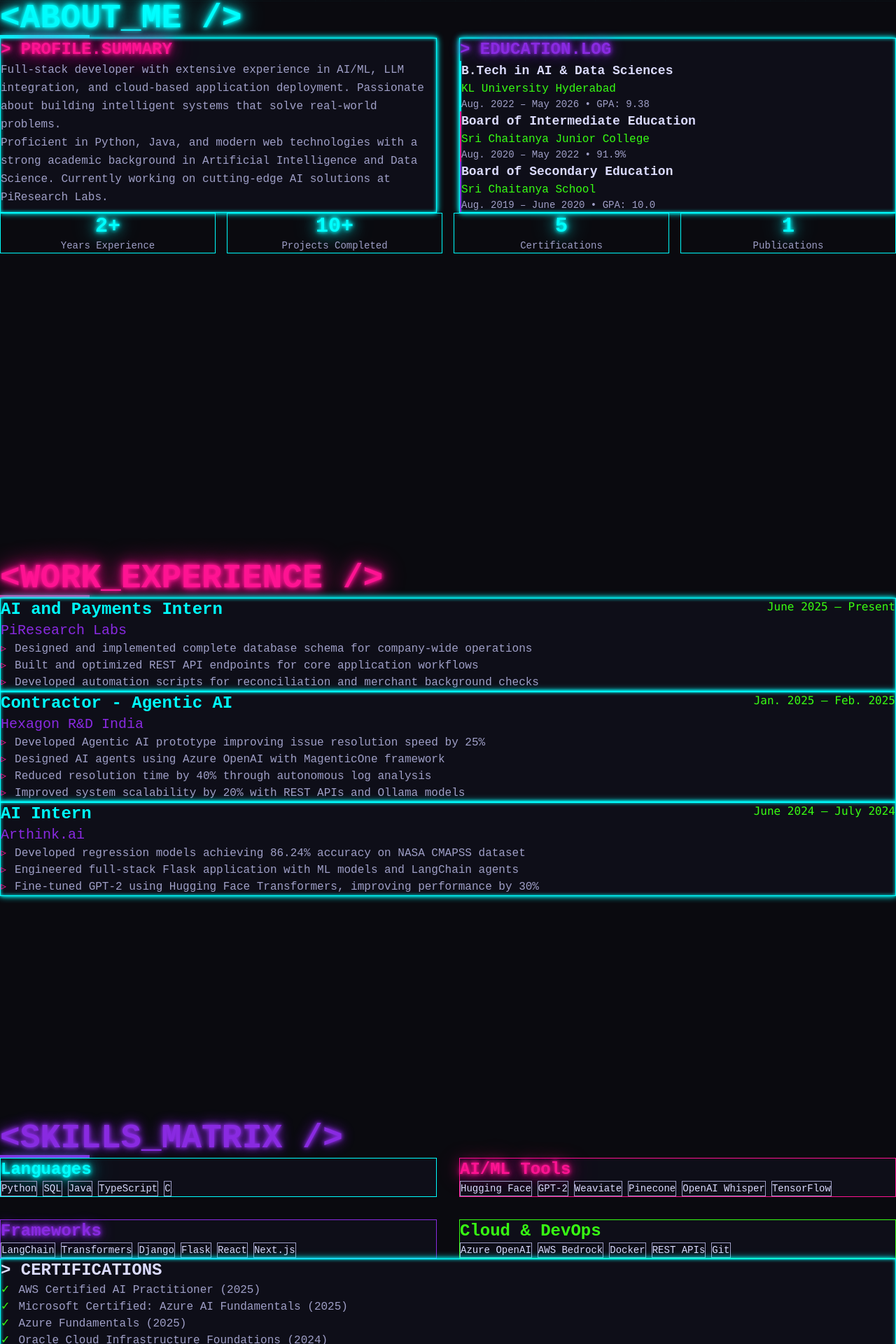
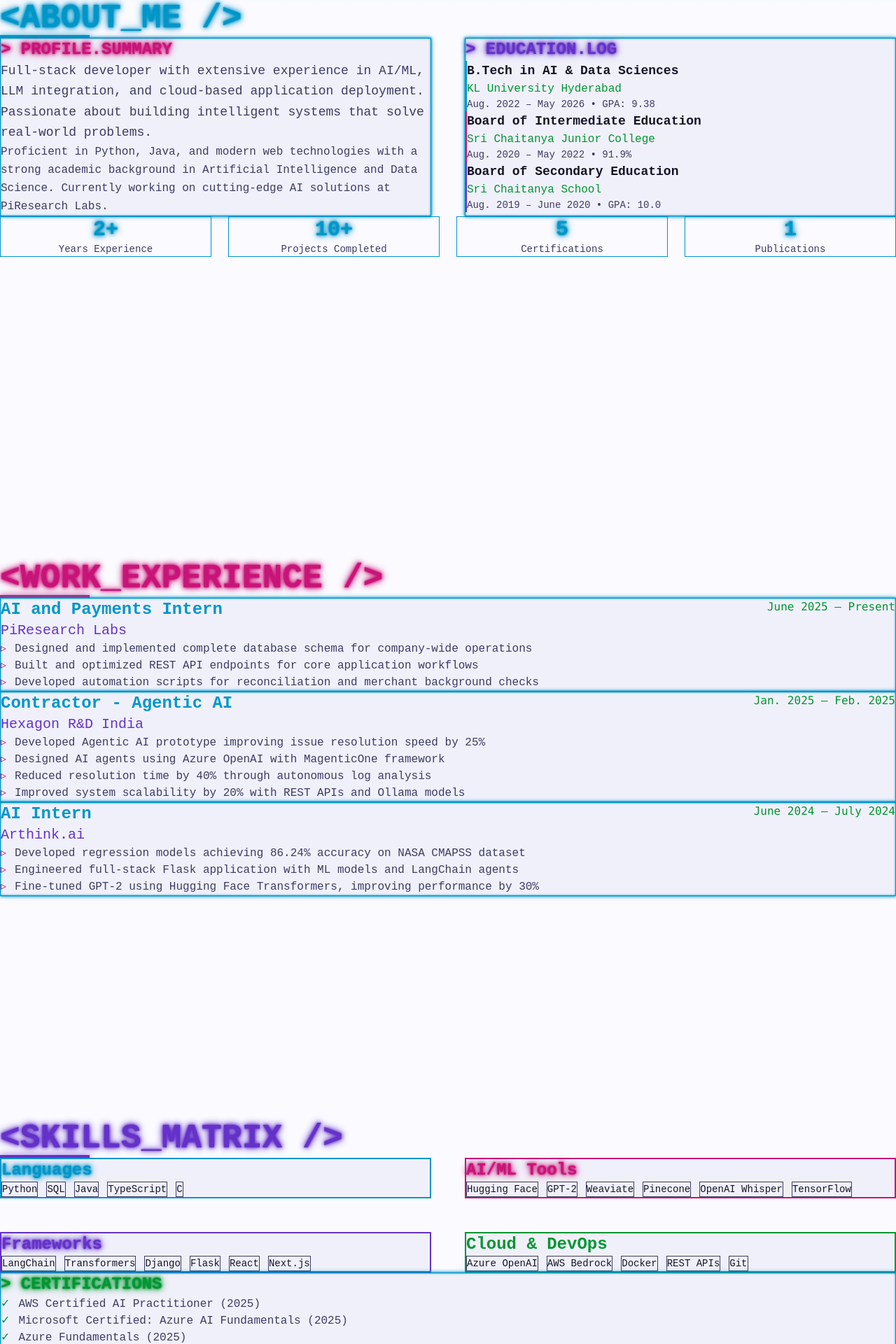
Before and after one commit to thississid/Portfolio, a Next.js app: page / in a window 1280 px wide. Shown: the part 798-2718 px from the top of the page at 70% size. Built offline with nearby package versions, Linux system fonts and the light colour scheme.

Commit message:
fix: build issue

```diff
--- a/src/app/globals.css
+++ b/src/app/globals.css
@@ -20,10 +20,14 @@
   }
 
   :root:not(.dark) {
-    --bg-primary: 240 240 255;
-    --bg-secondary: 230 230 245;
+    --bg-primary: 250 250 255;
+    --bg-secondary: 240 240 250;
     --text-primary: 20 20 40;
     --text-secondary: 60 60 100;
+    --neon-cyan: 0 150 200;
+    --neon-pink: 200 20 120;
+    --neon-purple: 100 50 200;
+    --neon-green: 0 150 50;
   }
 }
 
@@ -43,6 +47,13 @@ body {
   color: rgb(var(--text-primary));
   font-family: 'Courier New', monospace;
   overflow-x: hidden;
+  width: 100%;
+}
+
+main {
+  width: 100%;
+  display: flex;
+  flex-direction: column;
 }
 
 /* Cyberpunk scan lines effect */
@@ -136,12 +147,38 @@ body {
     0 0 20px rgb(var(--neon-purple));
 }
 
+.neon-text-green {
+  color: rgb(var(--neon-green));
+  text-shadow:
+    0 0 5px rgb(var(--neon-green)),
+    0 0 10px rgb(var(--neon-green)),
+    0 0 20px rgb(var(--neon-green));
+}
+
 .neon-border {
   border: 1px solid rgb(var(--neon-cyan));
   box-shadow:
     0 0 5px rgb(var(--neon-cyan)),
     0 0 10px rgb(var(--neon-cyan)),
     inset 0 0 5px rgb(var(--neon-cyan));
+}
+
+/* Light mode adjustments */
+:root:not(.dark) .neon-text-cyan,
+:root:not(.dark) .neon-text-pink,
+:root:not(.dark) .neon-text-purple,
+:root:not(.dark) .neon-text-green {
+  text-shadow:
+    0 0 3px currentColor,
+    0 0 6px currentColor,
+    0 0 12px currentColor;
+}
+
+:root:not(.dark) .neon-border {
+  box-shadow:
+    0 0 3px rgb(var(--neon-cyan)),
+    0 0 6px rgb(var(--neon-cyan)),
+    inset 0 0 3px rgb(var(--neon-cyan));
 }
 
 /* Terminal text animation */
@@ -182,9 +219,21 @@ body {
 ::-webkit-scrollbar-thumb {
   background: rgb(var(--neon-cyan));
   box-shadow: 0 0 10px rgb(var(--neon-cyan));
+  border-radius: 5px;
 }
 
 ::-webkit-scrollbar-thumb:hover {
   background: rgb(var(--neon-pink));
   box-shadow: 0 0 10px rgb(var(--neon-pink));
 }
+
+/* Light mode scrollbar */
+:root:not(.dark) ::-webkit-scrollbar-thumb {
+  background: rgb(var(--neon-cyan));
+  box-shadow: 0 0 5px rgb(var(--neon-cyan));
+}
+
+:root:not(.dark) ::-webkit-scrollbar-thumb:hover {
+  background: rgb(var(--neon-pink));
+  box-shadow: 0 0 5px rgb(var(--neon-pink));
+}
--- a/src/app/page.tsx
+++ b/src/app/page.tsx
@@ -9,9 +9,9 @@ import Footer from '@/components/Footer';
 
 export default function Home() {
   return (
-    <div className="relative">
+    <div className="relative w-full min-h-screen">
       <Header />
-      <main>
+      <main className="w-full">
         <Hero />
         <About />
         <Experience />
--- a/src/components/About.tsx
+++ b/src/components/About.tsx
@@ -5,7 +5,7 @@ import { motion } from 'framer-motion';
 export default function About() {
   return (
     <section id="about" className="min-h-screen py-20 md:py-24 relative">
-      <div className="max-w-7xl mx-auto px-4 sm:px-6 lg:px-8">
+      <div className="max-w-7xl mx-auto px-4 sm:px-6 lg:px-8 w-full">
         <motion.div
           initial={{ opacity: 0, y: 20 }}
           whileInView={{ opacity: 1, y: 0 }}
@@ -18,7 +18,7 @@ export default function About() {
           <div className="h-1 w-24 md:w-32 bg-[rgb(var(--neon-cyan))] mb-8 md:mb-12 shadow-[0_0_10px_rgb(var(--neon-cyan))]" />
         </motion.div>
 
-        <div className="grid md:grid-cols-2 gap-6 md:gap-8">
+        <div className="grid md:grid-cols-2 gap-8 md:gap-12">
           <motion.div
             initial={{ opacity: 0, x: -50 }}
             whileInView={{ opacity: 1, x: 0 }}
@@ -26,10 +26,10 @@ export default function About() {
             transition={{ duration: 0.6 }}
             className="neon-border p-6 bg-[rgb(var(--bg-secondary))] bg-opacity-50 backdrop-blur-sm"
           >
-            <h3 className="text-2xl font-bold mb-4 neon-text-pink">
+            <h3 className="text-2xl font-bold mb-6 neon-text-pink">
               {'> PROFILE.SUMMARY'}
             </h3>
-            <p className="text-[rgb(var(--text-secondary))] leading-relaxed mb-4">
+            <p className="text-[rgb(var(--text-secondary))] leading-relaxed mb-4 text-base md:text-lg">
               Full-stack developer with extensive experience in AI/ML, LLM integration,
               and cloud-based application deployment. Passionate about building intelligent
               systems that solve real-world problems.
@@ -48,10 +48,10 @@ export default function About() {
             transition={{ duration: 0.6 }}
             className="neon-border p-6 bg-[rgb(var(--bg-secondary))] bg-opacity-50 backdrop-blur-sm"
           >
-            <h3 className="text-2xl font-bold mb-4 neon-text-purple">
+            <h3 className="text-2xl font-bold mb-6 neon-text-purple">
               {'> EDUCATION.LOG'}
             </h3>
-            <div className="space-y-4">
+            <div className="space-y-6">
               <div className="border-l-2 border-[rgb(var(--neon-cyan))] pl-4">
                 <p className="text-lg font-semibold text-[rgb(var(--text-primary))]">
                   B.Tech in AI & Data Sciences
@@ -91,7 +91,7 @@ export default function About() {
           whileInView={{ opacity: 1, y: 0 }}
           viewport={{ once: true }}
           transition={{ delay: 0.3 }}
-          className="grid grid-cols-2 md:grid-cols-4 gap-4 mt-12"
+          className="grid grid-cols-2 md:grid-cols-4 gap-6 mt-16"
         >
           {[
             { label: 'Years Experience', value: '2+' },
--- a/src/components/Contact.tsx
+++ b/src/components/Contact.tsx
@@ -26,7 +26,7 @@ export default function Contact() {
 
   return (
     <section id="contact" className="min-h-screen py-20 md:py-24 relative">
-      <div className="max-w-7xl mx-auto px-4 sm:px-6 lg:px-8">
+      <div className="max-w-7xl mx-auto px-4 sm:px-6 lg:px-8 w-full">
         <motion.div
           initial={{ opacity: 0, y: 20 }}
           whileInView={{ opacity: 1, y: 0 }}
@@ -39,7 +39,7 @@ export default function Contact() {
           <div className="h-1 w-24 md:w-32 bg-[rgb(var(--neon-pink))] mb-8 md:mb-12 shadow-[0_0_10px_rgb(var(--neon-pink))]" />
         </motion.div>
 
-        <div className="grid md:grid-cols-2 gap-6 md:gap-8">
+        <div className="grid md:grid-cols-2 gap-8 md:gap-12">
           {/* Contact Info */}
           <motion.div
             initial={{ opacity: 0, x: -50 }}
--- a/src/components/Experience.tsx
+++ b/src/components/Experience.tsx
@@ -39,7 +39,7 @@ const experiences = [
 export default function Experience() {
   return (
     <section id="experience" className="min-h-screen py-20 md:py-24 relative">
-      <div className="max-w-7xl mx-auto px-4 sm:px-6 lg:px-8">
+      <div className="max-w-7xl mx-auto px-4 sm:px-6 lg:px-8 w-full">
         <motion.div
           initial={{ opacity: 0, y: 20 }}
           whileInView={{ opacity: 1, y: 0 }}
@@ -52,7 +52,7 @@ export default function Experience() {
           <div className="h-1 w-24 md:w-32 bg-[rgb(var(--neon-pink))] mb-8 md:mb-12 shadow-[0_0_10px_rgb(var(--neon-pink))]" />
         </motion.div>
 
-        <div className="space-y-6 md:space-y-8">
+        <div className="space-y-8 md:space-y-12">
           {experiences.map((exp, index) => (
             <motion.div
               key={index}
@@ -60,9 +60,9 @@ export default function Experience() {
               whileInView={{ opacity: 1, x: 0 }}
               viewport={{ once: true }}
               transition={{ delay: index * 0.2 }}
-              className="neon-border p-6 bg-[rgb(var(--bg-secondary))] bg-opacity-50 backdrop-blur-sm hover:shadow-[0_0_30px_rgb(var(--neon-cyan))] transition-all duration-300"
+              className="neon-border p-6 md:p-8 bg-[rgb(var(--bg-secondary))] bg-opacity-50 backdrop-blur-sm hover:shadow-[0_0_30px_rgb(var(--neon-cyan))] transition-all duration-300"
             >
-              <div className="flex flex-col md:flex-row md:justify-between md:items-start mb-4">
+              <div className="flex flex-col md:flex-row md:justify-between md:items-start mb-6">
                 <div>
                   <h3 className="text-2xl font-bold text-[rgb(var(--neon-cyan))] mb-2">
                     {exp.title}
@@ -74,7 +74,7 @@ export default function Experience() {
                 </span>
               </div>
 
-              <ul className="space-y-2">
+              <ul className="space-y-3">
                 {exp.achievements.map((achievement, i) => (
                   <motion.li
                     key={i}
--- a/src/components/Footer.tsx
+++ b/src/components/Footer.tsx
@@ -6,8 +6,8 @@ export default function Footer() {
   const currentYear = new Date().getFullYear();
 
   return (
-    <footer className="border-t border-[rgb(var(--neon-cyan))] bg-[rgb(var(--bg-secondary))] bg-opacity-50 backdrop-blur-sm">
-      <div className="container mx-auto px-4 py-8">
+    <footer className="border-t border-[rgb(var(--neon-cyan))] bg-[rgb(var(--bg-secondary))] bg-opacity-50 backdrop-blur-sm w-full">
+      <div className="max-w-7xl mx-auto px-4 sm:px-6 lg:px-8 py-8 w-full">
         <div className="flex flex-col md:flex-row justify-between items-center gap-4">
           <motion.div
             initial={{ opacity: 0 }}
--- a/src/components/Projects.tsx
+++ b/src/components/Projects.tsx
@@ -41,7 +41,7 @@ const projects = [
 export default function Projects() {
   return (
     <section id="projects" className="min-h-screen py-20 md:py-24 relative">
-      <div className="max-w-7xl mx-auto px-4 sm:px-6 lg:px-8">
+      <div className="max-w-7xl mx-auto px-4 sm:px-6 lg:px-8 w-full">
         <motion.div
           initial={{ opacity: 0, y: 20 }}
           whileInView={{ opacity: 1, y: 0 }}
@@ -54,7 +54,7 @@ export default function Projects() {
           <div className="h-1 w-24 md:w-32 bg-[rgb(var(--neon-green))] mb-8 md:mb-12 shadow-[0_0_10px_rgb(var(--neon-green))]" />
         </motion.div>
 
-        <div className="space-y-6 md:space-y-8">
+        <div className="space-y-8 md:space-y-12">
           {projects.map((project, index) => (
             <motion.div
               key={index}
--- a/src/components/Skills.tsx
+++ b/src/components/Skills.tsx
@@ -56,7 +56,7 @@ export default function Skills() {
 
   return (
     <section id="skills" className="min-h-screen py-20 md:py-24 relative">
-      <div className="max-w-7xl mx-auto px-4 sm:px-6 lg:px-8">
+      <div className="max-w-7xl mx-auto px-4 sm:px-6 lg:px-8 w-full">
         <motion.div
           initial={{ opacity: 0, y: 20 }}
           whileInView={{ opacity: 1, y: 0 }}
@@ -69,7 +69,7 @@ export default function Skills() {
           <div className="h-1 w-24 md:w-32 bg-[rgb(var(--neon-purple))] mb-8 md:mb-12 shadow-[0_0_10px_rgb(var(--neon-purple))]" />
         </motion.div>
 
-        <div className="grid md:grid-cols-2 gap-6 md:gap-8 mb-8 md:mb-12">
+        <div className="grid md:grid-cols-2 gap-8 md:gap-12 mb-12 md:mb-16">
           {skillCategories.map((category, index) => (
             <motion.div
               key={category.name}
@@ -77,12 +77,12 @@ export default function Skills() {
               whileInView={{ opacity: 1, scale: 1 }}
               viewport={{ once: true }}
               transition={{ delay: index * 0.1 }}
-              className={`p-6 border ${getBorderClass(category.color)} bg-[rgb(var(--bg-secondary))] bg-opacity-30 backdrop-blur-sm hover:shadow-[0_0_20px_rgba(0,255,255,0.3)] transition-all duration-300`}
+              className={`p-6 md:p-8 border-2 ${getBorderClass(category.color)} bg-[rgb(var(--bg-secondary))] bg-opacity-30 backdrop-blur-sm hover:shadow-[0_0_20px_rgba(0,255,255,0.3)] transition-all duration-300`}
             >
-              <h3 className={`text-2xl font-bold mb-4 ${getColorClass(category.color)}`}>
+              <h3 className={`text-2xl font-bold mb-6 ${getColorClass(category.color)}`}>
                 {category.name}
               </h3>
-              <div className="flex flex-wrap gap-2">
+              <div className="flex flex-wrap gap-3">
                 {category.skills.map((skill, i) => (
                   <motion.span
                     key={skill}
@@ -104,12 +104,12 @@ export default function Skills() {
           initial={{ opacity: 0, y: 20 }}
           whileInView={{ opacity: 1, y: 0 }}
           viewport={{ once: true }}
-          className="neon-border p-6 bg-[rgb(var(--bg-secondary))] bg-opacity-50 backdrop-blur-sm"
+          className="neon-border p-6 md:p-8 bg-[rgb(var(--bg-secondary))] bg-opacity-50 backdrop-blur-sm"
         >
-          <h3 className="text-2xl font-bold mb-4 neon-text-green">
+          <h3 className="text-2xl font-bold mb-6 neon-text-green">
             {'> CERTIFICATIONS'}
           </h3>
-          <ul className="space-y-3">
+          <ul className="space-y-4">
             {certifications.map((cert, index) => (
               <motion.li
                 key={index}
```
Also changed, not shown: src/components/Header.tsx (+18 -2 lines), src/components/Hero.tsx (+7 -5 lines).
